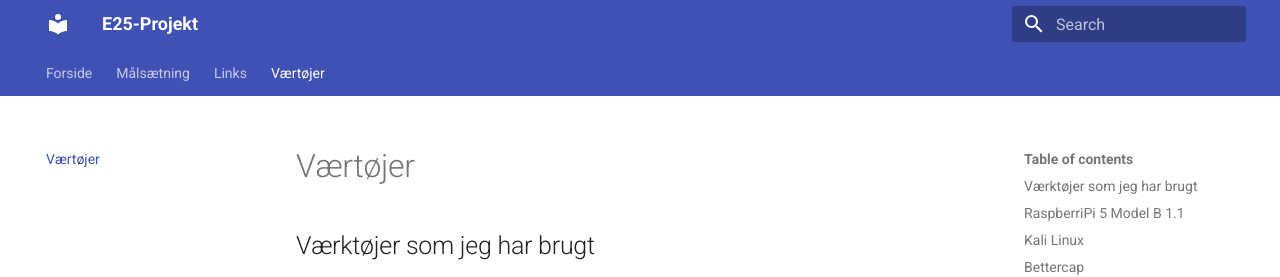
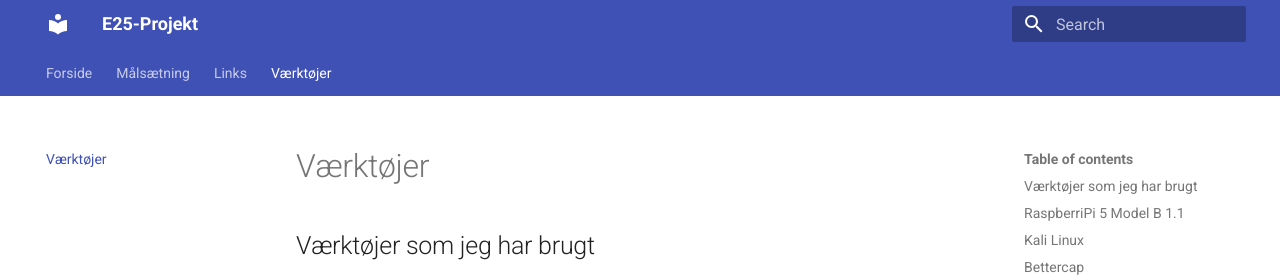
Before and after one commit to Efily/E25-Projekt, an MkDocs documentation site: the page built from docs/tools.md, in a window 1280 px wide. Shown: the top 277 px of the page. Built offline with MkDocs 1.6.1 and Material for MkDocs 9.7.7, drawn with Linux system fonts in a browser that asks for light colours; some of the changed lines change nothing that is shown.

Commit message:
Update mkdocs.yml

```diff
--- a/mkdocs.yml
+++ b/mkdocs.yml
@@ -12,7 +12,7 @@ nav:
   - Forside: index.md
   - Målsætning: maalsaetning.md
   - Links: links.md
-  - Værtøjer: tools.md
+  - Værktøjer: tools.md
 
 # Optional: Configuration for plugins, like search, markdown extensions, etc.
 plugins:
```
